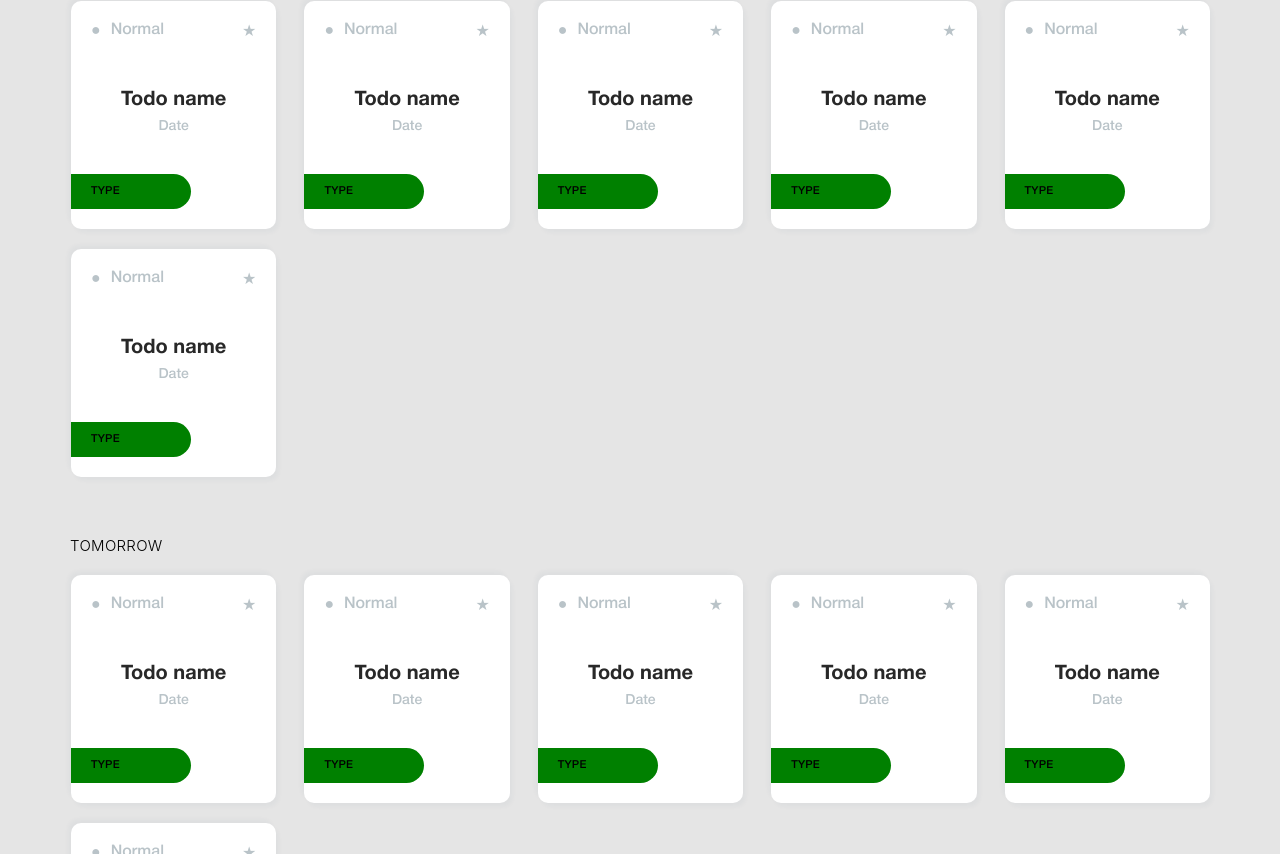
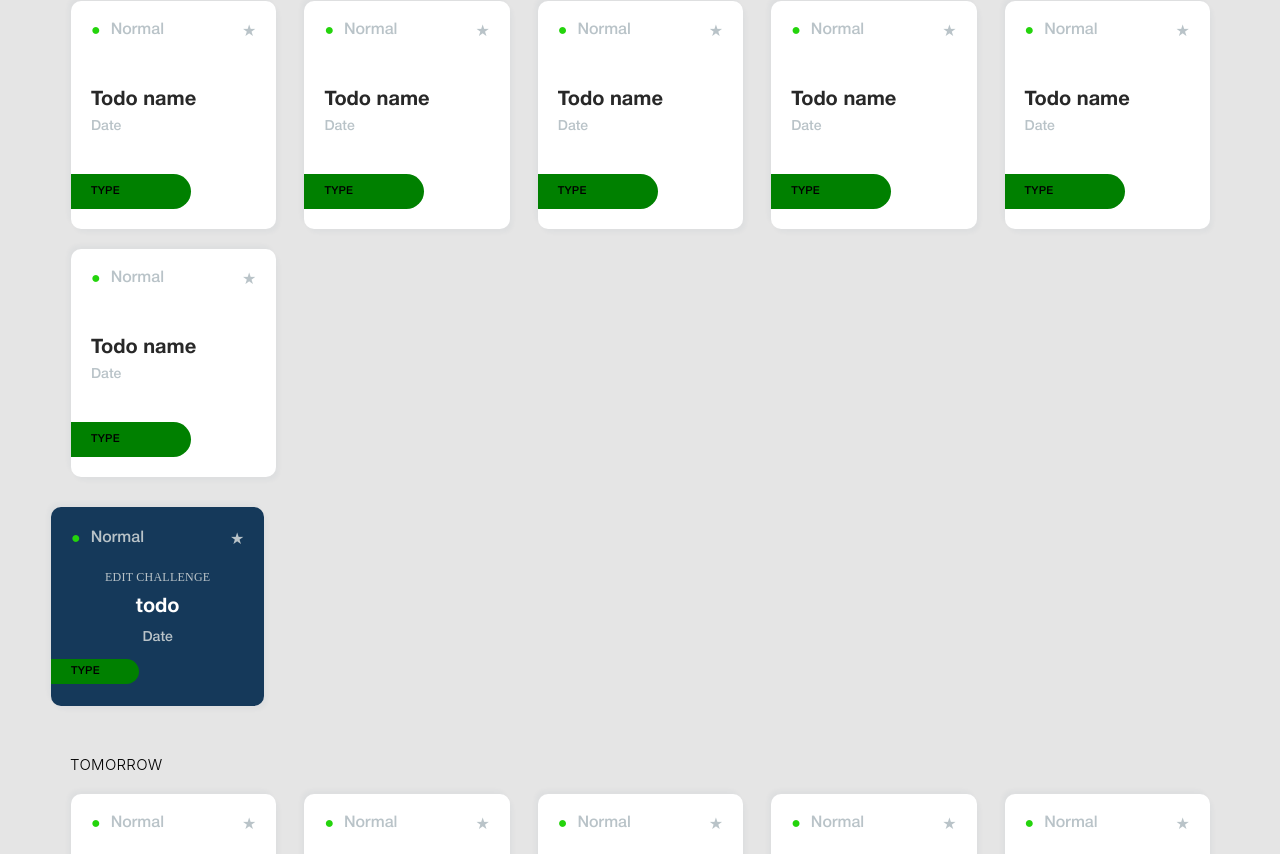
Before and after one commit to KaterynaKolomiiets/QuestifyFront, a React (Create React App) app: page /auth in a window 1280 px wide. Shown: the part 986-1840 px from the top of the page. Built offline with nearby package versions, Linux system fonts and the light colour scheme.

Commit message:
add reaction onClick

```diff
--- a/src/components/Card/Card.jsx
+++ b/src/components/Card/Card.jsx
@@ -1,19 +1,107 @@
+import { useState } from "react";
 import "../../utils/variables.css";
 
+import DifficultModal from "../modal/DifficultModal";
+import DeleteModule from "../modal/modalDelete";
 import s from "./Card.module.css";
 
 const Card = () => {
+  const [modal, setmodal] = useState(false);
+  const [difficult, setdifficult] = useState("Normal");
+  const [deleteModal, setdeleteModal] = useState(false);
+  const [edit, setedit] = useState(false);
+  const [value, setvalue] = useState("todo");
+
+  const [onchange, setchange] = useState(false);
+
+  function onclick() {
+    // alert("type");
+    setmodal(!modal);
+  }
+
+  function change(data) {
+    setdifficult(data);
+    onclick();
+  }
+
+  function deleteHandler(bool) {
+    if (bool) {
+      alert("delete");
+      onDelete();
+    }
+    onDelete();
+  }
+
+  function onDelete() {
+    setdeleteModal(!deleteModal);
+  }
+
+  function onedit() {
+    if (!edit) setedit(true);
+  }
+
+  function changeValue(e) {
+    console.log(e.target.value);
+    setvalue(e.target.value);
+  }
+
+  function closeAndSave() {
+    setedit(false);
+    console.log(edit);
+  }
+
   return (
-    <>
+    <div className={s.card} onClick={onedit}>
+      {modal && <DifficultModal change={change} />}
+      {deleteModal && <DeleteModule change={deleteHandler} />}
       <p className={s.cardCategoryName}>
-        <span className={s.cardCategoryCircle}>&#9679;</span>
-        Normal
+        <span
+          className={
+            (s.cardCategoryCircle,
+            difficult === "Normal"
+              ? s.secondOption
+              : difficult === "Hard"
+              ? s.thirdOption
+              : s.firstOption)
+          }
+        >
+          &#9679;
+        </span>
+        <span className={s.cartCategory} onClick={onclick}>
+          {difficult}
+        </span>
         <span className={s.cardCategoryStart}>&#9733;</span>
       </p>
-      <h2 className={s.cardTitle}>Todo name</h2>
+      {edit ? (
+        <form>
+          <input
+            type="text"
+            value={value}
+            placeholder={"what todo"}
+            onChange={changeValue}
+          />
+        </form>
+      ) : (
+        <h2 className={s.cardTitle}>Todo name</h2>
+      )}
+
       <p className={s.cardDate}>Date</p>
-      <p className={s.cardType}>type</p>
-    </>
+      {/* <p className={s.cardType}>type</p> */}
+
+      <div className={s.bottomMenu}>
+        <p className={s.cardType}>type</p>
+        {edit && (
+          <>
+            <span className={s.cross} onClick={onDelete}>
+              &#10006;
+            </span>
+            <span onClick={closeAndSave} className={s.start}>
+              START
+            </span>
+          </>
+        )}
+      </div>
+    </div>
   );
 };
 
--- a/src/components/Card/Card.module.css
+++ b/src/components/Card/Card.module.css
@@ -61,8 +61,100 @@
   align-items: center;
 }
 
+/* new style */
+
+.bottomMenu {
+  display: flex;
+  align-items: center;
+  justify-content: space-between;
+}
+
+.cross {
+  color: var(--option-color);
+  margin-left: 73px;
+  margin-right: 14px;
+  /* width: 10px;
+    height: 10px; */
+  position: relative;
+  cursor: pointer;
+}
+
+.cross::after {
+  content: "";
+  position: absolute;
+  width: 1px;
+  height: 16px;
+  background-color: var(--font-secondary);
+  top: 10%;
+  right: -7px;
+}
+
+.start {
+  color: var(--font-accent);
+
+  font-family: HelveticaNeueCyr;
+  font-size: 14px;
+  line-height: 1;
+  letter-spacing: 0.02em;
+  cursor: pointer;
+}
+
+.card {
+  position: relative;
+}
+
+/* Options */
+
+.firstOption {
+  color: var(--font-accent);
+  margin-right: 10px;
+}
+
+.secondOption {
+  color: var(--font-button-cancel);
+  margin-right: 10px;
+}
+
+.thirdOption {
+  color: var(--option-color);
+  margin-right: 10px;
+}
+
 @media screen and (min-width: 768px) {
   .cardCategoryName {
     font-size: 16px;
   }
+
+  .bottomMenu {
+    display: flex;
+    align-items: center;
+  }
+
+  .cross {
+    color: var(--option-color);
+    margin-left: 28px;
+    margin-right: 14px;
+    /* width: 10px;
+    height: 10px; */
+    position: relative;
+  }
+
+  .cross::after {
+    content: "";
+    position: absolute;
+    width: 1px;
+    height: 16px;
+    background-color: var(--font-secondary);
+    top: 10%;
+    right: -7px;
+  }
+
+  .start {
+    color: var(--font-accent);
+
+    font-family: HelveticaNeueCyr;
+    font-size: 14px;
+    line-height: 1;
+    letter-spacing: 0.02em;
+  }
 }
--- a/src/components/modal/ModalNewCard/ModalNevCard.js
+++ b/src/components/modal/ChallengeCart/ChallengeCart.js
@@ -1,13 +1,15 @@
-import s from "./ModalNevCard.module.css";
+import s from "./ChallengeCart.module.css";
 import { useState } from "react";
 
 import DifficultModal from "../DifficultModal";
 import DeleteModule from "../modalDelete";
 
-const ModalNewCard = () => {
+const ChallengeCart = () => {
   const [modal, setmodal] = useState(false);
   const [difficult, setdifficult] = useState("Normal");
   const [deleteModal, setdeleteModal] = useState(false);
+  const [edit, setedit] = useState(false);
+  const [value, setvalue] = useState("todo");
 
   function onclick() {
     // alert("type");
@@ -31,9 +33,28 @@ const ModalNewCard = () => {
     setdeleteModal(!deleteModal);
   }
 
+  function onedit() {
+    if (!edit) setedit(true);
+  }
+
+  function changeValue(e) {
+    console.log(e.target.value);
+    setvalue(e.target.value);
+  }
+
+  function closeAndSave() {
+    setedit(false);
+    const cart = {
+      difficult,
+      value,
+      data: Date.now(),
+    };
+    console.log(cart);
+  }
+
   return (
     <ul className={s.cardSet}>
-      <li className={s.card}>
+      <li className={s.card} onClick={onedit}>
         {modal && <DifficultModal change={change} />}
         {deleteModal && <DeleteModule change={deleteHandler} />}
         <p className={s.cardCategoryName}>
@@ -55,18 +76,36 @@ const ModalNewCard = () => {
           <span className={s.cardCategoryStart}>&#9733;</span>
         </p>
         <p className={s.challenge}>edit challenge</p>
-        <h2 className={s.cardTitle}>Todo name</h2>
+        {edit ? (
+          <form>
+            <input
+              type="text"
+              value={value}
+              placeholder={"what todo"}
+              onChange={changeValue}
+            />
+          </form>
+        ) : (
+          <h2 className={s.cardTitle}>{value}</h2>
+        )}
+
         <p className={s.cardDate}>Date</p>
         <div className={s.bottomMenu}>
           <p className={s.cardType}>type</p>
-          <span className={s.cross} onClick={onDelete}>
-            &#10006;
-          </span>
-          <span className={s.start}>START</span>
+          {edit && (
+            <>
+              <span className={s.cross} onClick={onDelete}>
+                &#10006;
+              </span>
+              <span onClick={closeAndSave} className={s.start}>
+                START
+              </span>
+            </>
+          )}
         </div>
       </li>
     </ul>
   );
 };
 
-export default ModalNewCard;
+export default ChallengeCart;
--- /dev/null
+++ b/src/components/modal/ChallengeCart/index.js
@@ -0,0 +1 @@
+export { default } from "./ChallengeCart";
--- a/src/components/modal/ModalNewCard/index.js
+++ /dev/null
@@ -1 +0,0 @@
-export { default } from "./ModalNevCard";
--- a/src/pages/HomePage/HomePage.jsx
+++ b/src/pages/HomePage/HomePage.jsx
@@ -4,17 +4,19 @@ import Header from "../../components/Header/Header";
 import CardsToday from "../../components/CardsToday";
 import CardsTomorrow from "../../components/CardsTomorrow";
 import ButtonAddCard from "../../components/ButtonAddCard";
+import ChallengeCart from "../../components/modal/ChallengeCart";
 
-import s from './HomePage.module.css'
+import s from "./HomePage.module.css";
 
 function HomePage() {
   return (
     <section className={s.dashboard}>
       <Header />
       <Container>
-          <CardsToday />
-          <CardsTomorrow />
-          <ButtonAddCard />
+        <CardsToday />
+        <ChallengeCart />
+        <CardsTomorrow />
+        <ButtonAddCard />
       </Container>
     </section>
   );
```
Also changed, not shown: src/App.js (+4 -5 lines), src/components/modal/ChallengeCart/ChallengeCart.module.css (renamed from src/components/modal/ModalNewCard/ModalNevCard.module.css), src/components/modal/ChallengeCart/trophy.svg (renamed from src/components/modal/ModalNewCard/trophy.svg).
